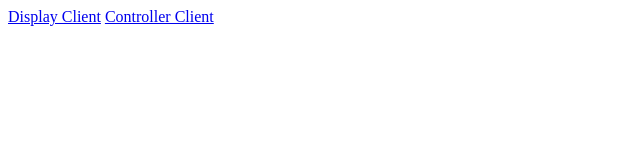
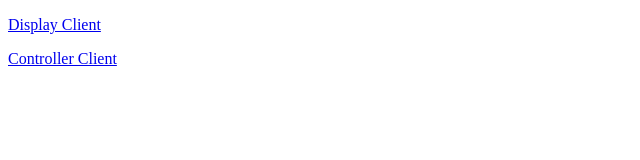
Before and after one commit to MMazzocchi/space-dud, a website: page html/index.html in a window 1280 px wide. Shown: the whole page, without its empty margins (0-640 px from the left). Drawn offline with Linux system fonts and the light colour scheme.

Commit message:
Fixed root page links.

```diff
--- a/html/index.html
+++ b/html/index.html
@@ -5,7 +5,7 @@
     <meta charset="utf-8"/>
   </head>
   <body>
-    <a href="display/">Display Client</a>
-    <a href="controller/">Controller Client</a>
+    <p><a href="display/">Display Client</a></p>
+    <p><a href="controller/">Controller Client</a></p>
   </body>
 </html>
```
